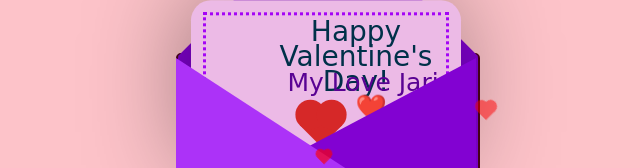
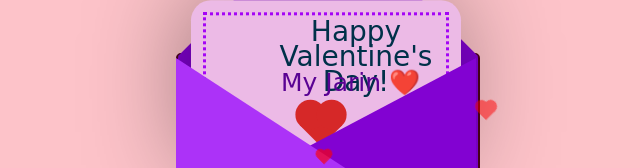
Before and after one commit to SoyaibShawon/card, a plain HTML site: page index.html in a window 1280 px wide. Shown: the part 198-366 px from the top of the page, without its empty margins (312-952 px from the left). Drawn offline with Linux system fonts and the light colour scheme.

Commit message:
Update index.html

```diff
--- a/index.html
+++ b/index.html
@@ -13,7 +13,7 @@
       <div class="front"></div>
     <div class="card">
      <div class="text">Happy</br>Valentine's Day!</div>
-     <div class="texts">My Love Jarin ❤️</div>
+     <div class="texts">My Jarin ❤️</div>
      <div class="heart"></div>
     </div>
     <div class="shadow"></div>
```
